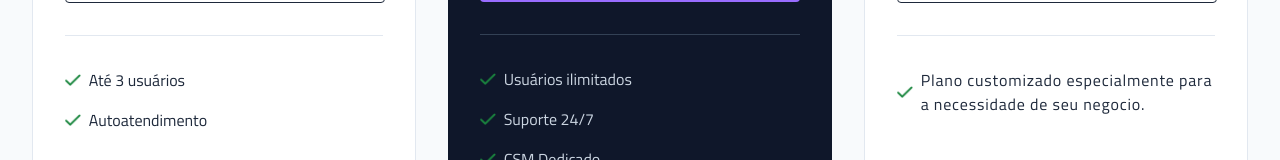
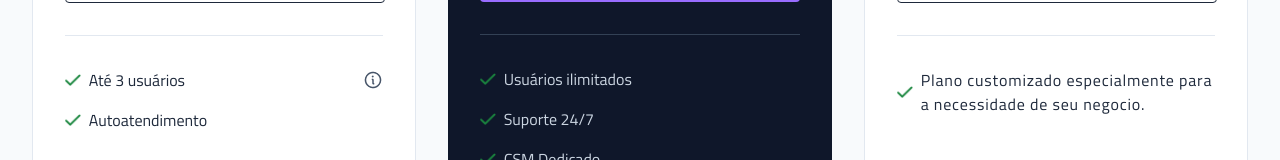
Before and after one commit to pablokaliel/boracodar-15, a React (Vite) app: page / in a window 1280 px wide. Shown: the part 387-547 px from the top of the page. Built offline with nearby package versions, Linux system fonts and the light colour scheme.

Commit message:
add one image test

```diff
--- a/src/App.jsx
+++ b/src/App.jsx
@@ -1,5 +1,6 @@
 import React from "react";
 import check from "./assets/check.png";
+import information from './assets/information.png'
 
 function App() {
   return (
@@ -24,6 +25,7 @@ function App() {
               <img src={check} alt="check" className="h-3 w4" />
               <h3 className="text-gray-800">Até 3 usuários</h3>
             </div>
+            <img src={information} alt="info" title="usuários são limitados a 3"/>
           </div>
           <div className="flex justify-between items-center">
             <div className="flex gap-2 items-center ">
```
Also changed, not shown: src/assets/information.png (renamed from src/assets/Info.png).
